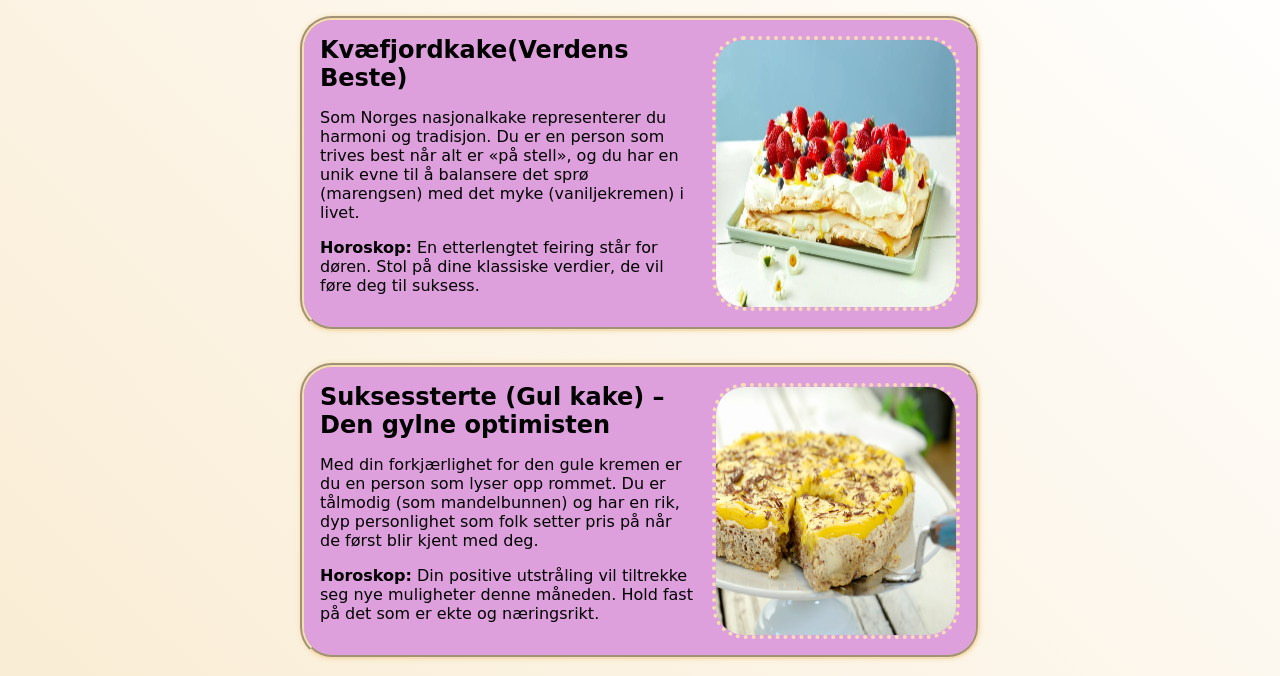
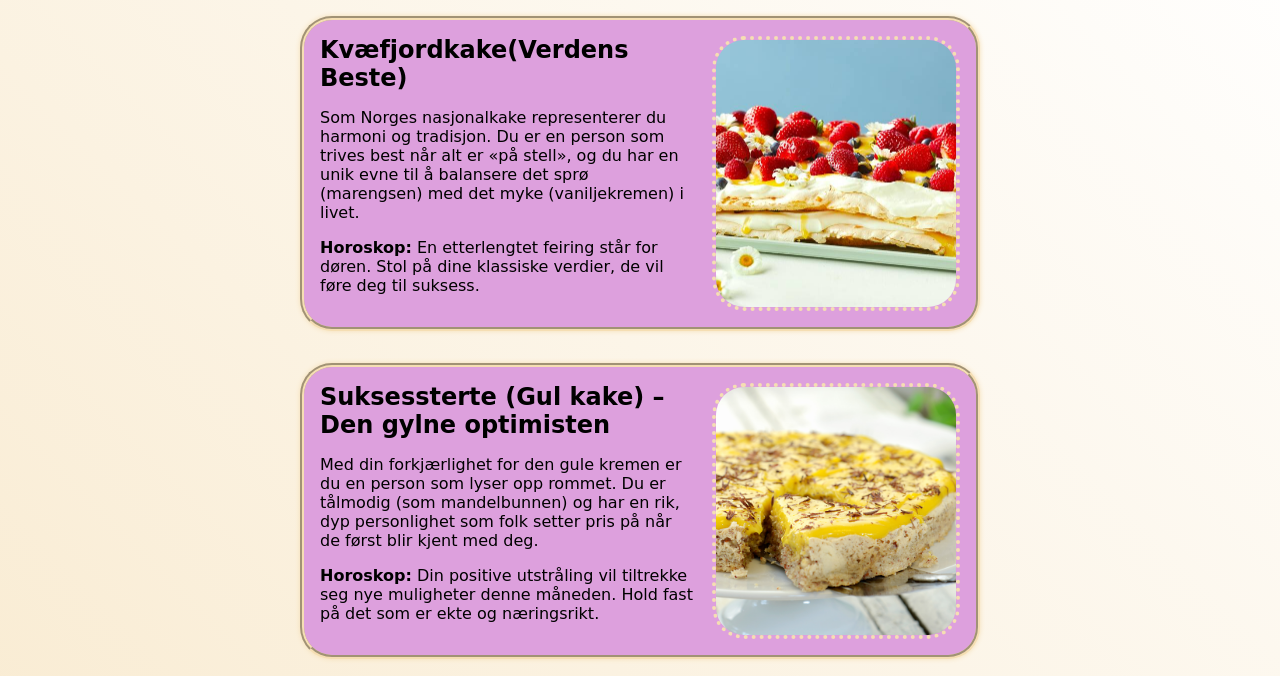
Before and after one commit to boj012026-create/fullstackM1HtmlCssOppg1, a plain HTML site: page index.html in a window 1280 px wide. Shown: the part 124-800 px from the top of the page. Drawn offline with Linux system fonts and the light colour scheme.

Commit message:
swapped aspect with object-fit for images

```diff
--- a/style.css
+++ b/style.css
@@ -47,10 +47,11 @@ footer {
     }
 }
 
+
 .cake-img {
     width: 15em;
     height: auto;
-    aspect-ratio: 16 / 9;
+    object-fit: cover;
     border: 4px dotted wheat;
     border-radius: 2em;
 }
```
